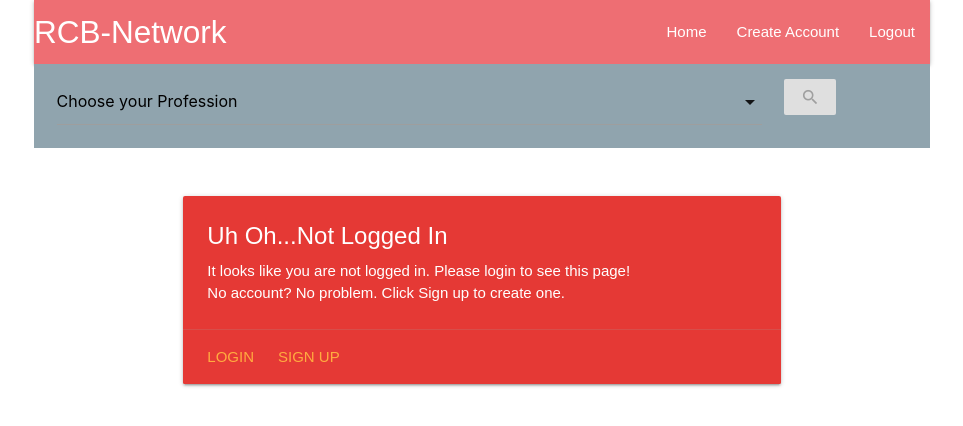
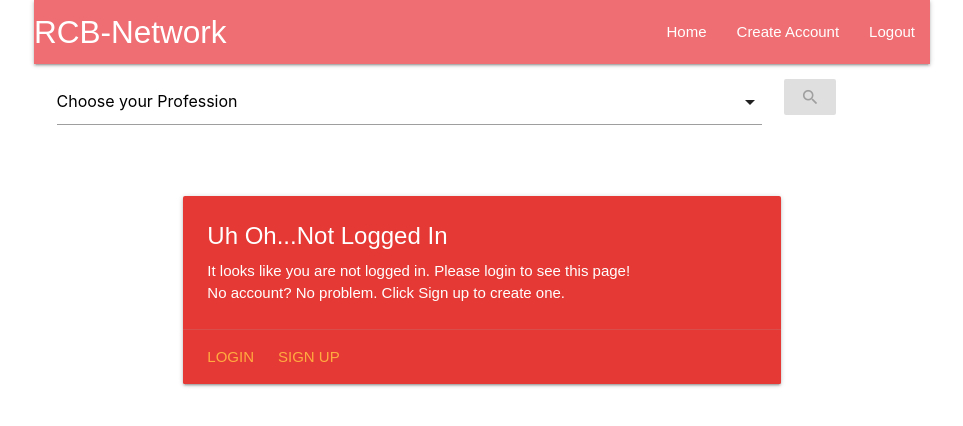
Before and after one commit to gbmahili/RCB-Network-Final, a React (Create React App) app in the folder client/: page /portfolio in a window 1280 px wide. Shown: the top 426 px of the page, without its empty margins (158-1121 px from the left). Built offline with nearby package versions, Linux system fonts and the light colour scheme.

Commit message:
blue-grey removed on row

```diff
--- a/client/src/Components/search.js
+++ b/client/src/Components/search.js
@@ -125,7 +125,7 @@ class Search extends Component {
                     </div>
 
 
-                <div className='row blue-grey lighten-2'>
+                <div className='row'>
                     <h1
                     id= 'default'
                     className='hide'>
```
